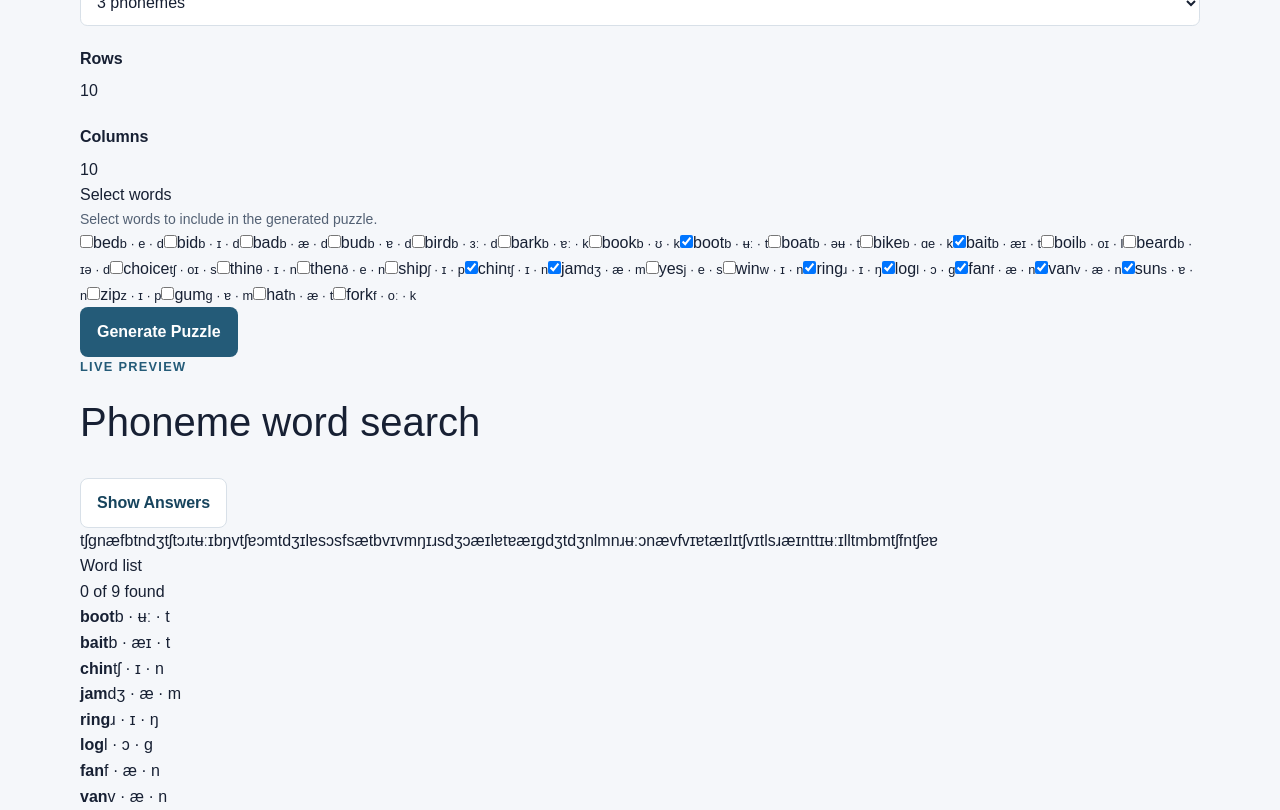
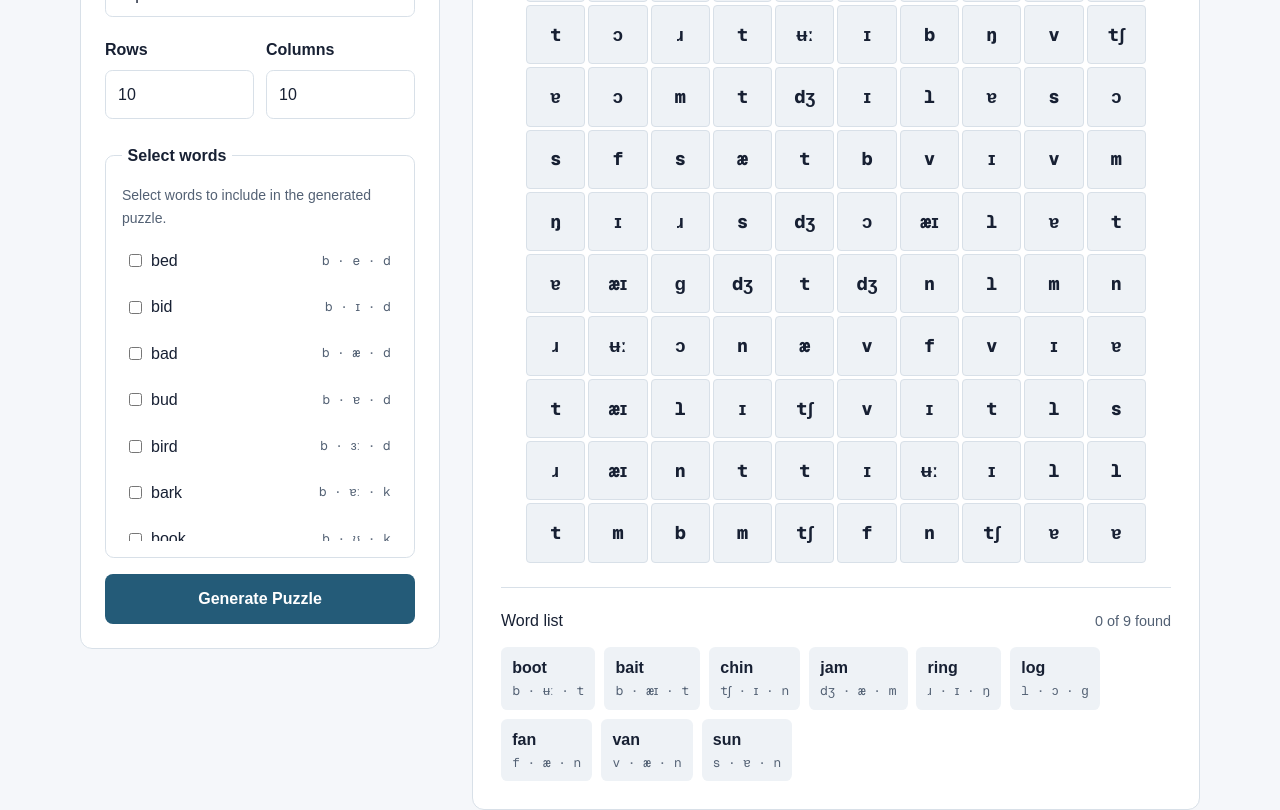
Before and after one commit to AnisaAhmovic/phoneme-activity-builder, a Next.js app: page /word-search in a window 1280 px wide. Shown: the part 520-1330 px from the top of the page. Built offline with nearby package versions, Linux system fonts and the light colour scheme.

Commit message:
Style interactive Word Search states

```diff
--- a/src/app/globals.css
+++ b/src/app/globals.css
@@ -502,12 +502,246 @@ main > p {
   font-size: 1rem;
 }
 
+.word-search-builder {
+  display: grid;
+  grid-template-columns: minmax(280px, 360px) minmax(0, 1fr);
+  align-items: start;
+  gap: 2rem;
+}
+
+.word-search-builder__controls,
+.word-search-builder__preview {
+  border: 1px solid var(--border);
+  border-radius: 0.75rem;
+  background: var(--surface);
+}
+
+.word-search-builder__controls {
+  position: sticky;
+  top: 1rem;
+  padding: 1.5rem;
+}
+
+.word-search-builder__preview {
+  min-width: 0;
+  padding: 1.75rem;
+}
+
+.word-search-builder .section-heading {
+  margin-bottom: 1.5rem;
+}
+
+.word-search-builder .section-heading h2 {
+  margin: 0;
+  font-size: 1.6rem;
+  line-height: 1.2;
+}
+
+.word-search-builder .form-field input {
+  width: 100%;
+  min-height: 46px;
+  border: 1px solid var(--border);
+  border-radius: 0.45rem;
+  padding: 0.65rem 0.75rem;
+  background: var(--surface);
+  color: var(--text);
+}
+
+.word-search-builder .form-field input:hover {
+  border-color: var(--primary);
+}
+
+.word-search-builder__dimensions {
+  display: grid;
+  grid-template-columns: repeat(2, minmax(0, 1fr));
+  gap: 0.75rem;
+}
+
+.word-search-builder__word-options {
+  margin: 1.5rem 0 0;
+  border: 1px solid var(--border);
+  border-radius: 0.55rem;
+  padding: 1rem;
+}
+
+.word-search-builder__word-options legend {
+  padding: 0 0.35rem;
+  font-weight: 700;
+}
+
+.word-search-builder__word-checkboxes {
+  display: grid;
+  max-height: 300px;
+  margin-top: 0.75rem;
+  overflow: auto;
+  gap: 0.4rem;
+}
+
+.word-search-builder__word-checkboxes label {
+  display: grid;
+  grid-template-columns: auto minmax(0, 1fr) auto;
+  border-radius: 0.4rem;
+  padding: 0.45rem;
+  align-items: center;
+  gap: 0.55rem;
+}
+
+.word-search-builder__word-checkboxes label:hover {
+  background: var(--surface-muted);
+}
+
+.word-search-builder__word-checkboxes small {
+  color: var(--text-muted);
+  font-family: var(--font-geist-mono), monospace;
+  font-size: 0.8rem;
+}
+
+.word-search-builder__generate {
+  width: 100%;
+  margin-top: 1rem;
+  cursor: pointer;
+}
+
+.word-search-builder__generate:disabled {
+  cursor: not-allowed;
+  opacity: 0.5;
+}
+
+.word-search-builder__preview-heading {
+  display: flex;
+  align-items: flex-start;
+  justify-content: space-between;
+  gap: 1rem;
+}
+
+.word-search-builder__preview-heading > .button {
+  cursor: pointer;
+  white-space: nowrap;
+}
+
+.word-search-builder__warning {
+  margin: 0 0 1rem;
+  border: 1px solid #f4c56a;
+  border-radius: 0.45rem;
+  padding: 0.75rem;
+  background: #fff8e6;
+  color: #704b00;
+}
+
+.word-search-grid {
+  display: grid;
+  width: min(100%, 620px);
+  margin: 0 auto;
+  gap: 3px;
+  touch-action: none;
+}
+
+.word-search-cell {
+  display: grid;
+  aspect-ratio: 1;
+  min-width: 0;
+  border: 1px solid var(--border);
+  border-radius: 0.25rem;
+  padding: 0;
+  place-items: center;
+  background: var(--surface-muted);
+  color: var(--text);
+  cursor: pointer;
+  font-family: var(--font-geist-mono), monospace;
+  font-size: clamp(0.85rem, 2.5vw, 1.15rem);
+  font-weight: 750;
+  user-select: none;
+  -webkit-user-select: none;
+}
+
+.word-search-cell:hover {
+  border-color: var(--primary);
+}
+
+.word-search-cell--answer {
+  border-color: #db2777;
+  background: #fce7f3;
+  color: #831843;
+}
+
+.word-search-cell--selected {
+  border-color: #ca8a04;
+  background: #fef08a;
+  color: #713f12;
+}
+
+.word-search-cell--found {
+  border-color: #16a34a;
+  background: #bbf7d0;
+  color: #166534;
+}
+
+.word-search-cell--found.word-search-cell--selected {
+  background: #86efac;
+}
+
+.word-search-word-list {
+  margin-top: 1.5rem;
+  border-top: 1px solid var(--border);
+  padding-top: 1.25rem;
+}
+
+.word-search-word-list__heading {
+  display: flex;
+  align-items: baseline;
+  justify-content: space-between;
+  gap: 1rem;
+}
+
+.word-search-word-list__heading h3,
+.word-search-word-list__heading p {
+  margin: 0;
+}
+
+.word-search-word-list__heading p {
+  color: var(--text-muted);
+  font-size: 0.9rem;
+}
+
+.word-search-word-list__items {
+  display: flex;
+  margin-top: 0.85rem;
+  flex-wrap: wrap;
+  gap: 0.55rem;
+}
+
+.word-search-word {
+  display: grid;
+  border-radius: 0.4rem;
+  padding: 0.5rem 0.7rem;
+  background: var(--surface-muted);
+  gap: 0.05rem;
+}
+
+.word-search-word span {
+  color: var(--text-muted);
+  font-family: var(--font-geist-mono), monospace;
+  font-size: 0.8rem;
+}
+
+.word-search-word--found {
+  background: #f0fdf4;
+  color: #6b7280;
+  text-decoration: line-through;
+}
+
+.word-search-word--found span {
+  color: #94a3b8;
+}
+
 @media (max-width: 900px) {
-  .wordle-builder {
+  .wordle-builder,
+  .word-search-builder {
     grid-template-columns: 1fr;
   }
 
-  .wordle-builder__controls {
+  .wordle-builder__controls,
+  .word-search-builder__controls {
     position: static;
   }
 }
@@ -551,11 +785,14 @@ main > p {
 
 @media (max-width: 560px) {
   .wordle-builder__controls,
-  .wordle-builder__preview {
+  .wordle-builder__preview,
+  .word-search-builder__controls,
+  .word-search-builder__preview {
     padding: 1.25rem;
   }
 
-  .phoneme-keyboard__heading {
+  .phoneme-keyboard__heading,
+  .word-search-builder__preview-heading {
     flex-direction: column;
   }
 
@@ -571,4 +808,12 @@ main > p {
     min-width: 42px;
     padding: 0.5rem;
   }
+
+  .word-search-builder__dimensions {
+    grid-template-columns: 1fr;
+  }
+
+  .word-search-builder__preview-heading > .button {
+    width: 100%;
+  }
 }
```
